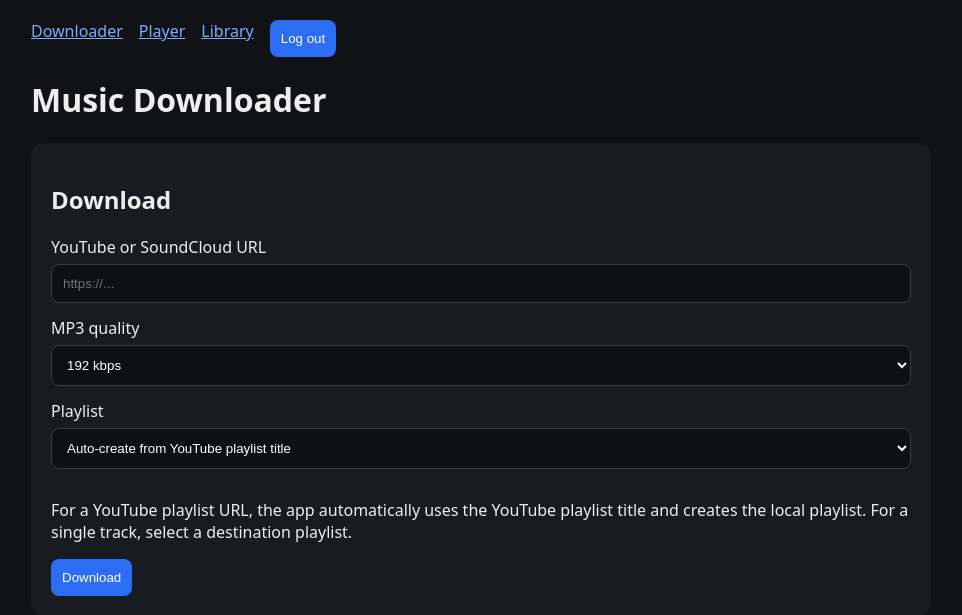
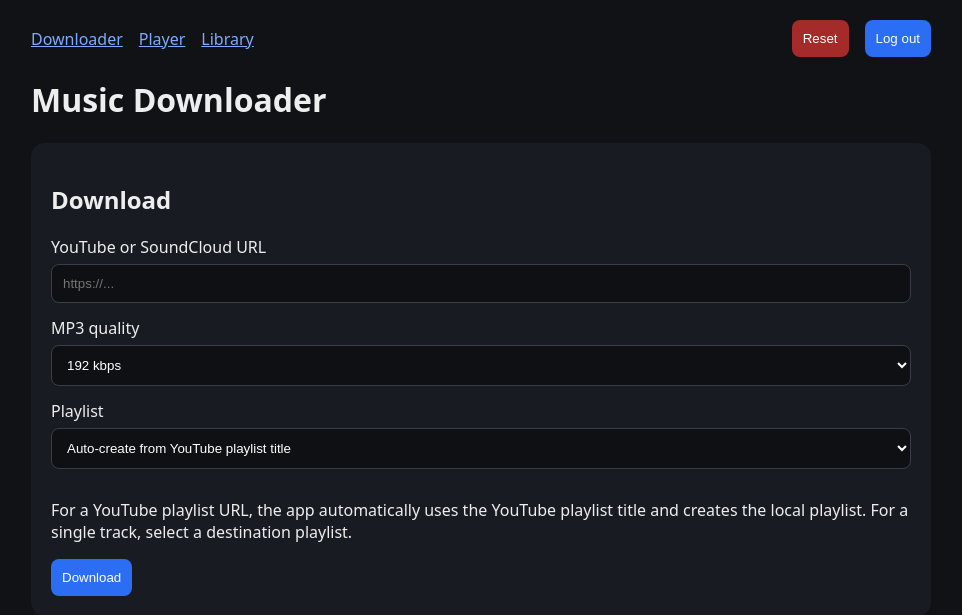
Before and after one commit to ThatManRam/music-site, a Flask app: page / in a window 1280 px wide. Shown: the top 615 px of the page, without its empty margins (159-1121 px from the left). Run offline with Flask 3, Linux system fonts and the light colour scheme; the visitor is signed in with stand-in values (Sample User, id 1); parts of the project's set-up code (start-up, migrations or seed data) failed here and were passed over.

Commit message:
added reset

```diff
--- a/app.py
+++ b/app.py
@@ -3,6 +3,7 @@
 import re
 import secrets
 import shutil
+import subprocess
 import threading
 import time
 from concurrent.futures import ThreadPoolExecutor, as_completed
@@ -37,6 +38,7 @@
 # ---------------------------------------------------------------------------
 
 BASE_DIR = Path(__file__).resolve().parent
+RESET_SCRIPT = BASE_DIR / "reset.sh"
 STATE_DIR = Path(os.environ.get("MUSIC_STATE_DIR", BASE_DIR / "state")).resolve()
 STATE_DIR.mkdir(parents=True, exist_ok=True)
 
@@ -1814,6 +1816,47 @@
     return redirect(url_for("login"))
 
 
+@app.post("/reset")
+@login_required
+def reset_application():
+    if not rate_limit("reset-request", 1, 60):
+        flash("Reset is already being started. Please wait a moment.", "error")
+        return redirect(url_for("index"))
+
+    if not RESET_SCRIPT.is_file() or RESET_SCRIPT.is_symlink():
+        flash("reset.sh was not found in the application directory.", "error")
+        return redirect(url_for("index"))
+
+    try:
+        RESET_SCRIPT.chmod(RESET_SCRIPT.stat().st_mode | 0o100)
+    except OSError:
+        pass
+
+    log_path = STATE_DIR / "reset.log"
+
+    try:
+        log_handle = log_path.open("ab")
+        subprocess.Popen(
+            ["/bin/bash", str(RESET_SCRIPT)],
+            cwd=str(BASE_DIR),
+            stdin=subprocess.DEVNULL,
+            stdout=log_handle,
+            stderr=subprocess.STDOUT,
+            start_new_session=True,
+            close_fds=True,
+        )
+        flash("Reset script started.", "success")
+    except OSError:
+        app.logger.exception("Failed to start reset.sh")
+        try:
+            log_handle.close()
+        except UnboundLocalError:
+            pass
+        flash("Could not start reset.sh.", "error")
+
+    return redirect(url_for("index"))
+
+
 @app.post("/download")
 @login_required
 def start_download():
--- a/static/persistent_player.js
+++ b/static/persistent_player.js
@@ -21,6 +21,7 @@
     const volumeMenu = document.getElementById("miniVolumeMenu");
     const volumeSlider = document.getElementById("miniVolumeSlider");
     const volumeValue = document.getElementById("miniVolumeValue");
+    const volumeReset = document.getElementById("miniVolumeReset");
     const slider = document.getElementById("miniProgress");
     const bufferedBar = document.getElementById("miniBuffered");
     const currentTimeLabel = document.getElementById("miniCurrentTime");
@@ -31,7 +32,7 @@
         !autoplayButton || !loopButton || !shuffleButton || !shufflePlaylistButton ||
         !shuffleMenu || !shufflePlaylistOptions || !shufflePlaylistSelectAll || !shufflePlaylistClear ||
         !shufflePlaylistApply || !shuffleStatus ||
-        !volumeButton || !volumeMenu || !volumeSlider || !volumeValue || !slider ||
+        !volumeButton || !volumeMenu || !volumeSlider || !volumeValue || !volumeReset || !slider ||
         !currentTimeLabel || !durationLabel || !bufferedBar || !audio) {
         return;
     }
@@ -707,6 +708,11 @@
         setVolume(volumeSlider.value);
     });
 
+    volumeReset.addEventListener("click", () => {
+        setVolume(1);
+        volumeSlider.focus();
+    });
+
     document.addEventListener("click", event => {
         if (!event.target.closest(".mini-popover-wrap")) {
             closePopovers();
--- a/templates/index.html
+++ b/templates/index.html
@@ -13,7 +13,7 @@
 button{cursor:pointer;background:#2b6df3;border:0}
 button.danger{background:#a52b2b}
 a{color:#80aaff}
-nav{display:flex;gap:16px;flex-wrap:wrap}
+nav{display:flex;gap:16px;flex-wrap:wrap;align-items:center}.nav-spacer{flex:1}.reset-form{margin:0}.reset-button{background:#a52b2b!important}
 .message{padding:10px;border-radius:8px;margin:8px 0}.success{background:#183d28}.error{background:#4b2020}
 .progress-label{display:flex;justify-content:space-between;gap:12px;margin:8px 0;font-size:.95rem}.progress-track{height:18px;background:#0b0d11;border:1px solid #383d48;border-radius:999px;overflow:hidden}.progress-track.small{height:12px}.progress-fill{height:100%;width:0;background:#2b6df3;transition:width .2s ease}.progress-fill[aria-busy="true"]{opacity:.75}
 .grid{display:grid;grid-template-columns:repeat(auto-fit,minmax(180px,1fr));gap:10px}
@@ -45,7 +45,7 @@
 .mini-volume-note{font-size:.7rem;line-height:1.3;color:#aeb6c3}
 .mini-volume-popover{min-width:190px}
 .mini-volume-popover input[type="range"]{padding:0;accent-color:#2b6df3}
-.mini-volume-popover output{font-size:.8rem;color:#aeb6c3;text-align:right}
+.mini-volume-popover output{font-size:.8rem;color:#aeb6c3;text-align:right}.mini-volume-reset{width:100%;margin-top:8px;padding:7px 10px;border:1px solid #4b5563;border-radius:6px;background:#222831;color:#f3f4f6;cursor:pointer}.mini-volume-reset:hover{background:#2f3742}
 .mini-progress{grid-column:1 / -1;display:grid;grid-template-columns:auto minmax(80px,1fr) auto;gap:8px;align-items:center;font-size:.75rem;color:#aeb6c3}
 .mini-progress-track{position:relative;width:100%;height:20px;display:flex;align-items:center}
 .mini-progress-track .mini-buffered{position:absolute;left:0;right:auto;top:50%;height:4px;transform:translateY(-50%);width:0;background:#70757d;border-radius:3px;pointer-events:none}
@@ -94,6 +94,7 @@
           <label for="miniVolumeSlider">0–200%</label>
           <input id="miniVolumeSlider" type="range" min="0" max="2" step="0.01" value="1" aria-label="Volume and amplification" aria-valuemin="0" aria-valuemax="200" aria-valuenow="100" aria-valuetext="100%">
           <output id="miniVolumeValue">100%</output>
+          <button id="miniVolumeReset" type="button" class="mini-volume-reset">Reset to 100%</button>
           <div class="mini-volume-note">Above 100% uses audio amplification. Very high levels can cause clipping or distortion.</div>
         </div>
       </div>
@@ -111,6 +112,11 @@
 <a href="{{ url_for('index') }}">Downloader</a>
 <a href="{{ url_for('player') }}">Player</a>
 <a href="{{ url_for('library') }}">Library</a>
+<div class="nav-spacer"></div>
+<form method="post" action="{{ url_for('reset_application') }}" class="reset-form" id="resetForm">
+<input type="hidden" name="csrf_token" value="{{ csrf_token }}">
+<button type="submit" class="reset-button">Reset</button>
+</form>
 <form method="post" action="{{ url_for('logout') }}" style="display:inline">
 <input type="hidden" name="csrf_token" value="{{ csrf_token }}">
 <button type="submit">Log out</button>
@@ -195,6 +201,12 @@
 
 <script nonce="{{ csp_nonce }}">
 const csrfToken = {{ csrf_token|tojson }};
+
+document.getElementById("resetForm").addEventListener("submit", (event) => {
+    if (!window.confirm("Run reset.sh now? This may reset or delete application data.")) {
+        event.preventDefault();
+    }
+});
 
 const downloadForm = document.getElementById("downloadForm");
 const downloadButton = downloadForm.querySelector("button[type=submit]");
--- a/templates/library.html
+++ b/templates/library.html
@@ -61,7 +61,7 @@
 .mini-volume-note{font-size:.7rem;line-height:1.3;color:#aeb6c3}
 .mini-volume-popover{min-width:190px}
 .mini-volume-popover input[type="range"]{padding:0;accent-color:#2b6df3}
-.mini-volume-popover output{font-size:.8rem;color:#aeb6c3;text-align:right}
+.mini-volume-popover output{font-size:.8rem;color:#aeb6c3;text-align:right}.mini-volume-reset{width:100%;margin-top:8px;padding:7px 10px;border:1px solid #4b5563;border-radius:6px;background:#222831;color:#f3f4f6;cursor:pointer}.mini-volume-reset:hover{background:#2f3742}
 .mini-progress{grid-column:1 / -1;display:grid;grid-template-columns:auto minmax(80px,1fr) auto;gap:8px;align-items:center;font-size:.75rem;color:#aeb6c3}
 .mini-progress-track{position:relative;width:100%;height:20px;display:flex;align-items:center}
 .mini-progress-track .mini-buffered{position:absolute;left:0;right:auto;top:50%;height:4px;transform:translateY(-50%);width:0;background:#70757d;border-radius:3px;pointer-events:none}
@@ -110,6 +110,7 @@
           <label for="miniVolumeSlider">0–200%</label>
           <input id="miniVolumeSlider" type="range" min="0" max="2" step="0.01" value="1" aria-label="Volume and amplification" aria-valuemin="0" aria-valuemax="200" aria-valuenow="100" aria-valuetext="100%">
           <output id="miniVolumeValue">100%</output>
+          <button id="miniVolumeReset" type="button" class="mini-volume-reset">Reset to 100%</button>
           <div class="mini-volume-note">Above 100% uses audio amplification. Very high levels can cause clipping or distortion.</div>
         </div>
       </div>
--- a/templates/player.html
+++ b/templates/player.html
@@ -42,7 +42,7 @@
 .mini-volume-note{font-size:.7rem;line-height:1.3;color:#aeb6c3}
 .mini-volume-popover{min-width:190px}
 .mini-volume-popover input[type="range"]{padding:0;accent-color:#2b6df3}
-.mini-volume-popover output{font-size:.8rem;color:#aeb6c3;text-align:right}
+.mini-volume-popover output{font-size:.8rem;color:#aeb6c3;text-align:right}.mini-volume-reset{width:100%;margin-top:8px;padding:7px 10px;border:1px solid #4b5563;border-radius:6px;background:#222831;color:#f3f4f6;cursor:pointer}.mini-volume-reset:hover{background:#2f3742}
 .mini-progress{grid-column:1 / -1;display:grid;grid-template-columns:auto minmax(80px,1fr) auto;gap:8px;align-items:center;font-size:.75rem;color:#aeb6c3}
 .mini-progress-track{position:relative;width:100%;height:20px;display:flex;align-items:center}
 .mini-progress-track .mini-buffered{position:absolute;left:0;right:auto;top:50%;height:4px;transform:translateY(-50%);width:0;background:#70757d;border-radius:3px;pointer-events:none}
@@ -91,6 +91,7 @@
           <label for="miniVolumeSlider">0–200%</label>
           <input id="miniVolumeSlider" type="range" min="0" max="2" step="0.01" value="1" aria-label="Volume and amplification" aria-valuemin="0" aria-valuemax="200" aria-valuenow="100" aria-valuetext="100%">
           <output id="miniVolumeValue">100%</output>
+          <button id="miniVolumeReset" type="button" class="mini-volume-reset">Reset to 100%</button>
           <div class="mini-volume-note">Above 100% uses audio amplification. Very high levels can cause clipping or distortion.</div>
         </div>
       </div>
```
